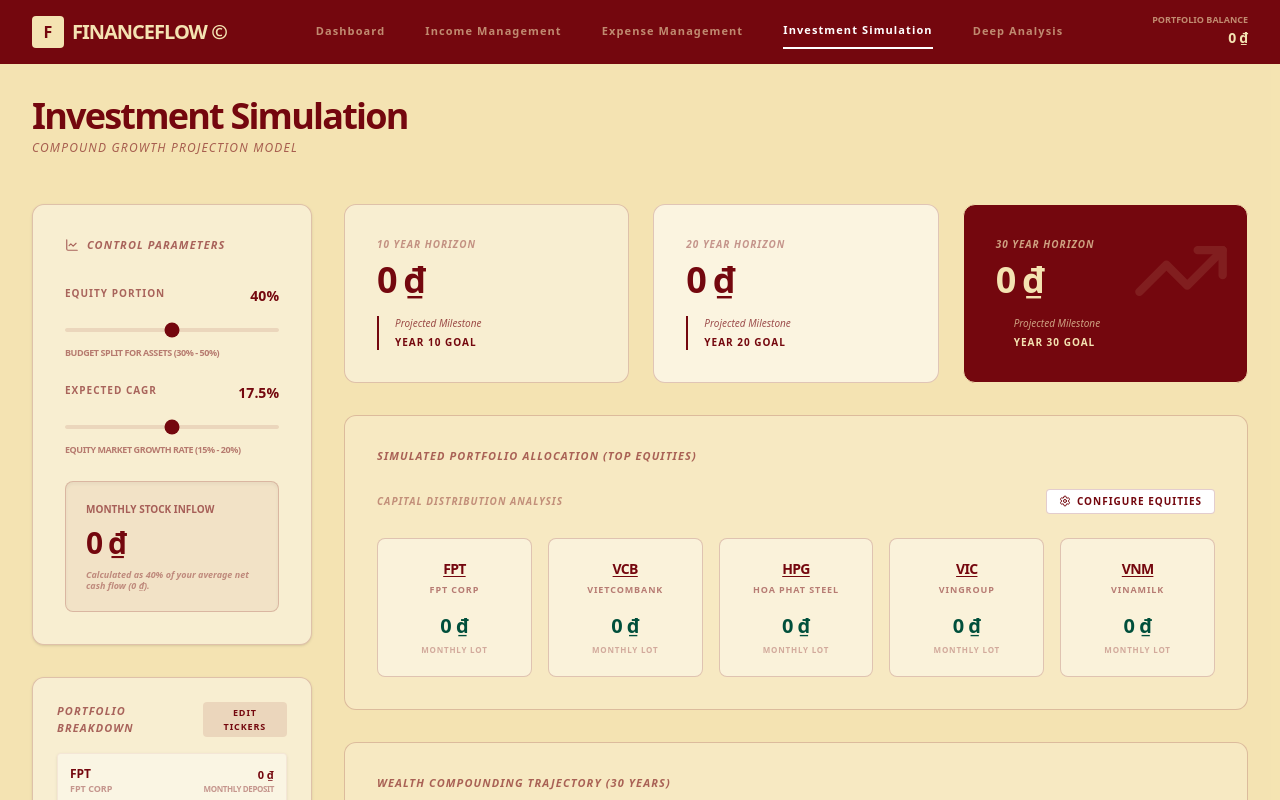
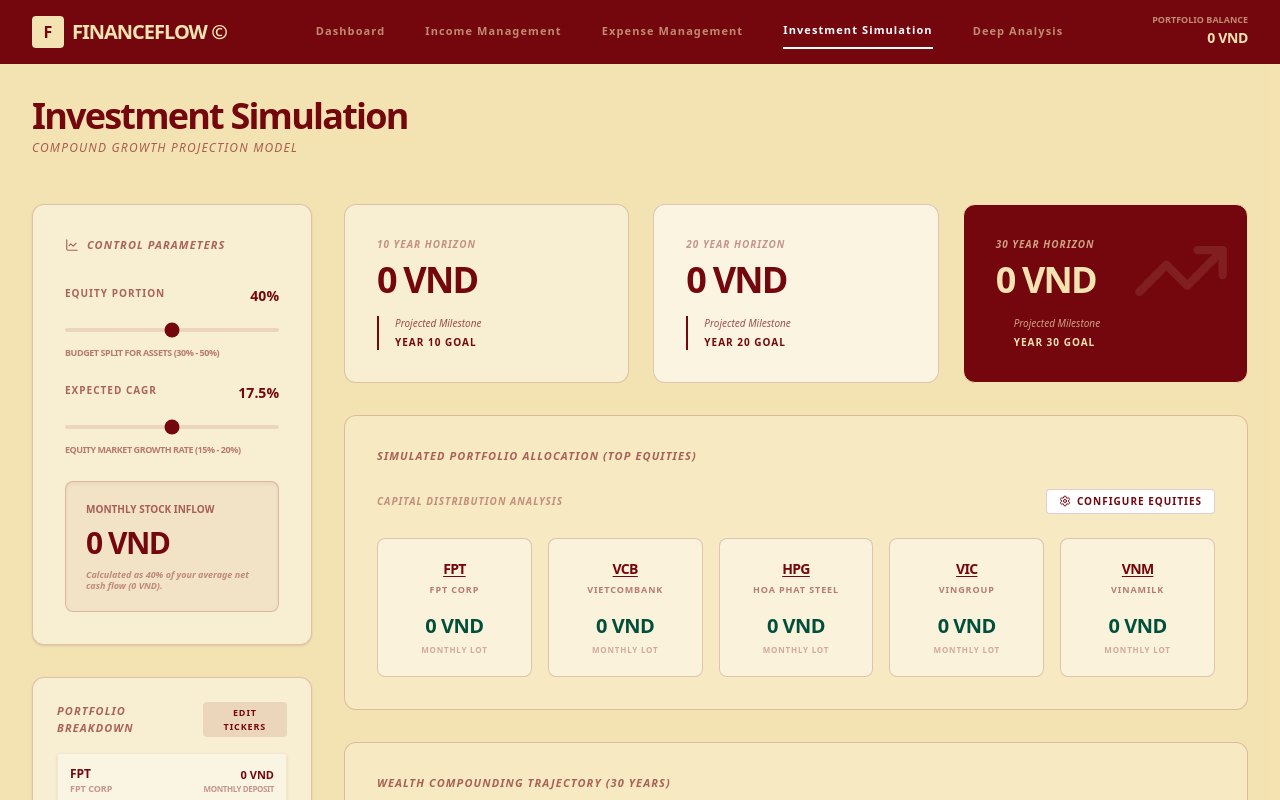
Before and after one commit to k632413340115-lgtm/Finance-Flow, a React (Vite) app: page / in a window 1280 px wide. Both pictures are taken after a click on the button "Investment Simulation". Built offline with nearby package versions, Linux system fonts and the light colour scheme.

Commit message:
feat: Update currency symbol and remove base path
Replaced the currency symbol '₫' with 'VND' for clarity.
Removed the Vite `base` configuration, as it's no longer needed for the current deployment setup.
Cleaned up the GitHub Actions workflow by removing the outdated deploy job.

```diff
--- a/src/App.tsx
+++ b/src/App.tsx
@@ -409,7 +409,7 @@ export default function App() {
           <div className="text-right hidden sm:block">
             <p className="text-[9px] uppercase opacity-60 font-bold leading-none mb-1">Portfolio Balance</p>
             <p className="text-sm font-bold tracking-tight">
-              {totalBalance.toLocaleString(undefined, { maximumFractionDigits: 0 })} ₫
+              {totalBalance.toLocaleString(undefined, { maximumFractionDigits: 0 })} VND
             </p>
           </div>
           <div className="w-8 h-8 rounded-full border border-cream/20 bg-white/10 flex items-center justify-center cursor-pointer hover:bg-white/20 transition-colors lg:hidden" onClick={() => {
@@ -517,9 +517,9 @@ export default function App() {
                           {monthlyData.slice().reverse().map((m) => (
                             <tr key={m.month} className="hover:bg-primary/5 transition-colors">
                               <td className="py-3 px-2 font-bold italic">{m.month}</td>
-                            <td className="py-3 px-2 opacity-80">{m.income.toLocaleString(undefined, { maximumFractionDigits: 0 })} ₫</td>
-                            <td className="py-3 px-2 opacity-80">{m.expense.toLocaleString(undefined, { maximumFractionDigits: 0 })} ₫</td>
-                            <td className="py-3 px-2 font-bold text-right italic decoration-primary/20">{m.net.toLocaleString(undefined, { maximumFractionDigits: 0 })} ₫</td>
+                            <td className="py-3 px-2 opacity-80">{m.income.toLocaleString(undefined, { maximumFractionDigits: 0 })} VND</td>
+                            <td className="py-3 px-2 opacity-80">{m.expense.toLocaleString(undefined, { maximumFractionDigits: 0 })} VND</td>
+                            <td className="py-3 px-2 font-bold text-right italic decoration-primary/20">{m.net.toLocaleString(undefined, { maximumFractionDigits: 0 })} VND</td>
                             </tr>
                           ))}
                         </tbody>
@@ -691,7 +691,7 @@ export default function App() {
                             </div>
                             <div className="flex items-center gap-6">
                               <span className={cn("text-lg font-bold tracking-tighter", t.type === 'INCOME' ? "text-emerald-800" : "text-primary italic opacity-80")}>
-                                {t.type === 'INCOME' ? '+' : '-'}{t.amount.toLocaleString(undefined, { maximumFractionDigits: 0 })} ₫
+                                {t.type === 'INCOME' ? '+' : '-'}{t.amount.toLocaleString(undefined, { maximumFractionDigits: 0 })} VND
                               </span>
                               <button onClick={() => deleteTransaction(t.id)} className="opacity-0 group-hover:opacity-100 transition-opacity text-primary/20 hover:text-primary">
                                 <Trash2 size={16} />
@@ -758,8 +758,8 @@ export default function App() {
 
                       <div className="p-5 border border-border-subtle bg-primary/5 rounded-lg shadow-inner">
                         <h4 className="text-[10px] font-bold uppercase opacity-60 mb-2">Monthly Stock Inflow</h4>
-                        <div className="text-3xl font-bold tracking-tighter text-primary">{simulationData.avgMonthlyInvest.toLocaleString(undefined, { maximumFractionDigits: 0 })} ₫</div>
-                        <p className="text-[9px] opacity-40 italic mt-2 font-bold leading-tight">Calculated as {stockAllocation}% of your average net cash flow ({simulationData.baseInvest.toLocaleString(undefined, { maximumFractionDigits: 0 })} ₫).</p>
+                        <div className="text-3xl font-bold tracking-tighter text-primary">{simulationData.avgMonthlyInvest.toLocaleString(undefined, { maximumFractionDigits: 0 })} VND</div>
+                        <p className="text-[9px] opacity-40 italic mt-2 font-bold leading-tight">Calculated as {stockAllocation}% of your average net cash flow ({simulationData.baseInvest.toLocaleString(undefined, { maximumFractionDigits: 0 })} VND).</p>
                       </div>
                     </div>
                    </div>
@@ -780,7 +780,7 @@ export default function App() {
                               <span className="text-[9px] opacity-40 uppercase font-bold">{ticker.name}</span>
                             </div>
                             <div className="text-right">
-                              <div className="text-[11px] font-bold text-primary">{(simulationData.avgMonthlyInvest / tickers.length).toLocaleString(undefined, { maximumFractionDigits: 0 })} ₫</div>
+                              <div className="text-[11px] font-bold text-primary">{(simulationData.avgMonthlyInvest / tickers.length).toLocaleString(undefined, { maximumFractionDigits: 0 })} VND</div>
                               <div className="text-[8px] opacity-40 uppercase font-bold tracking-tighter">Monthly Deposit</div>
                             </div>
                           </div>
@@ -869,7 +869,7 @@ export default function App() {
                           <div key={stock.symbol} className="border border-border-subtle p-5 rounded-lg bg-white/40 hover:bg-white/60 transition-all hover:scale-[1.02] text-center group cursor-default">
                             <div className="text-sm font-bold tracking-tighter text-primary mb-1 underline underline-offset-2">{stock.symbol}</div>
                             <div className="text-[9px] opacity-50 uppercase font-bold tracking-widest mb-4 truncate">{stock.name}</div>
-                            <div className="text-xl font-bold tracking-tight text-emerald-900">{simulationData.allocationPerStock.toLocaleString(undefined, { maximumFractionDigits: 0 })} ₫</div>
+                            <div className="text-xl font-bold tracking-tight text-emerald-900">{simulationData.allocationPerStock.toLocaleString(undefined, { maximumFractionDigits: 0 })} VND</div>
                             <div className="text-[8px] uppercase font-bold opacity-30 tracking-widest mt-1">Monthly Lot</div>
                           </div>
                         ))}
@@ -892,7 +892,7 @@ export default function App() {
                                     <Tooltip
                                         contentStyle={{ backgroundColor: '#FAF9F6', border: '1px solid #812423', borderRadius: '4px' }}
                                         labelFormatter={(label) => `Year ${label}`}
-                                        formatter={(val: number, name: string) => [`${val.toLocaleString()} ₫`, name === 'Projected Wealth' ? 'Projected Wealth' : 'Principal Basis']}
+                                        formatter={(val: number, name: string) => [`${val.toLocaleString()} VND`, name === 'Projected Wealth' ? 'Projected Wealth' : 'Principal Basis']}
                                     />
                                     <Legend verticalAlign="top" height={36} wrapperStyle={{ fontSize: '9px', fontWeight: 'bold', textTransform: 'uppercase', opacity: 0.6 }} />
                                     <Area type="monotone" name="Projected Wealth" dataKey="value" stroke="#812423" fillOpacity={1} fill="url(#colorValue)" strokeWidth={2} />
@@ -903,17 +903,17 @@ export default function App() {
                         <div className="grid grid-cols-3 gap-4 p-4 border-t border-border-subtle/30 bg-white/20 mt-4">
                             <div className="text-center p-3 border border-primary/10 rounded bg-white/40 shadow-sm transition-transform hover:scale-105">
                                 <div className="text-[9px] font-bold uppercase opacity-50 mb-1">Year 10 Benchmark</div>
-                                <div className="text-sm font-bold text-primary">{simulationData.m10.toLocaleString()} ₫</div>
+                                <div className="text-sm font-bold text-primary">{simulationData.m10.toLocaleString()} VND</div>
                                 <div className="text-[8px] opacity-40 uppercase font-bold mt-1">Projected Wealth</div>
                             </div>
                             <div className="text-center p-3 border border-primary/10 rounded bg-white/40 shadow-sm transition-transform hover:scale-105">
                                 <div className="text-[9px] font-bold uppercase opacity-50 mb-1">Year 20 Benchmark</div>
-                                <div className="text-sm font-bold text-primary">{simulationData.m20.toLocaleString()} ₫</div>
+                                <div className="text-sm font-bold text-primary">{simulationData.m20.toLocaleString()} VND</div>
                                 <div className="text-[8px] opacity-40 uppercase font-bold mt-1">Projected Wealth</div>
                             </div>
                             <div className="text-center p-3 border border-primary/10 rounded bg-primary text-cream shadow-md transition-transform hover:scale-105">
                                 <div className="text-[9px] font-bold uppercase opacity-80 mb-1">Year 30 Milestone</div>
-                                <div className="text-sm font-bold font-serif">{simulationData.m30.toLocaleString()} ₫</div>
+                                <div className="text-sm font-bold font-serif">{simulationData.m30.toLocaleString()} VND</div>
                                 <div className="text-[8px] opacity-60 uppercase font-bold mt-1">Target Achievement</div>
                             </div>
                         </div>
@@ -967,7 +967,7 @@ export default function App() {
                    <div className="bg-white/40 border border-border-subtle p-6 rounded-xl shadow-sm">
                       <span className="text-[10px] font-bold uppercase opacity-40 block mb-2">Est. Gain</span>
                       <div className="text-3xl font-bold tracking-tighter text-primary">
-                        {((simulationData.m30 * (growthRate/100/12))).toLocaleString(undefined, { maximumFractionDigits: 0 })} ₫
+                        {((simulationData.m30 * (growthRate/100/12))).toLocaleString(undefined, { maximumFractionDigits: 0 })} VND
                       </div>
                       <div className="mt-2 text-[9px] font-bold opacity-40 uppercase">Monthly Passive</div>
                    </div>
@@ -1005,7 +1005,7 @@ export default function App() {
                                 <YAxis axisLine={false} tickLine={false} tick={{fontSize: 9, fontWeight: 'bold'}} tickFormatter={(val) => `${(val / 1_000_000_000).toFixed(1)}B`} />
                                 <Tooltip
                                   contentStyle={{ backgroundColor: '#FAF9F6', borderRadius: '4px', border: '1px solid #812423' }}
-                                  formatter={(val) => `${val.toLocaleString()} ₫`}
+                                  formatter={(val) => `${val.toLocaleString()} VND`}
                                 />
                                 <Legend verticalAlign="top" align="right" height={36} wrapperStyle={{fontSize: '9px', fontWeight: 'bold', textTransform: 'uppercase'}} />
                                 <Area type="monotone" dataKey="aggressive" name="Optimistic (22%)" stroke="#059669" fill="#059669" fillOpacity={0.05} />
@@ -1036,7 +1036,7 @@ export default function App() {
                            <div className="space-y-2">
                               <span className="text-[10px] font-bold uppercase opacity-60">Insight #2: Portfolio Alpha</span>
                               <p className="text-sm italic leading-relaxed">
-                                Current allocation risk is low. System suggests you could {stockAllocation > 45 ? "hold" : "increase"} equity exposure. Tuning to 50% could add {((simulationData.m30 * 0.1)).toLocaleString(undefined, {maximumFractionDigits: 0})} ₫ to your 30-year terminal value.
+                                Current allocation risk is low. System suggests you could {stockAllocation > 45 ? "hold" : "increase"} equity exposure. Tuning to 50% could add {((simulationData.m30 * 0.1)).toLocaleString(undefined, {maximumFractionDigits: 0})} VND to your 30-year terminal value.
                               </p>
                            </div>
                         </div>
@@ -1130,7 +1130,7 @@ function StatusCard({ title, value, icon, trend, isHighlight = false }: { title:
           isHighlight ? "opacity-70" : "opacity-40"
         )}>{title}</p>
         <p className="text-3xl font-bold tracking-tighter">
-          {Math.abs(value).toLocaleString(undefined, { maximumFractionDigits: 0 })} ₫
+          {Math.abs(value).toLocaleString(undefined, { maximumFractionDigits: 0 })} VND
         </p>
       </div>
     </div>
@@ -1147,7 +1147,7 @@ function MilestoneCard({ label, value, year, color, isTotal }: { label: string;
             )}
             <p className={cn("text-[10px] font-bold uppercase tracking-widest mb-2 italic", isTotal ? "opacity-70" : "opacity-40")}>{label}</p>
             <div className="flex items-baseline gap-1">
-              <p className="text-4xl font-bold tracking-tighter mb-4">{value.toLocaleString(undefined, { maximumFractionDigits: 0 })} ₫</p>
+              <p className="text-4xl font-bold tracking-tighter mb-4">{value.toLocaleString(undefined, { maximumFractionDigits: 0 })} VND</p>
             </div>
             <div className="relative pl-4 border-l-2 border-primary">
                <div className="text-[10px] italic opacity-70">Projected Milestone</div>
@@ -1170,7 +1170,7 @@ function AllocationCard({ label, value, percentage, description, isPrimary = fal
         </span>
       </div>
       <div className="text-sm font-bold tracking-tight text-primary">
-        {Math.max(0, value).toLocaleString(undefined, { maximumFractionDigits: 0 })} ₫
+        {Math.max(0, value).toLocaleString(undefined, { maximumFractionDigits: 0 })} VND
       </div>
       {description && (
         <p className="text-[8px] opacity-40 italic mt-1 leading-tight">{description}</p>
--- a/vite.config.ts
+++ b/vite.config.ts
@@ -6,7 +6,6 @@ import {defineConfig, loadEnv} from 'vite';
 export default defineConfig(({mode}) => {
   const env = loadEnv(mode, '.', '');
   return {
-    base: '/Finance-Flow/', //
     plugins: [react(), tailwindcss()],
     define: {
       'process.env.GEMINI_API_KEY': JSON.stringify(env.GEMINI_API_KEY),
```
